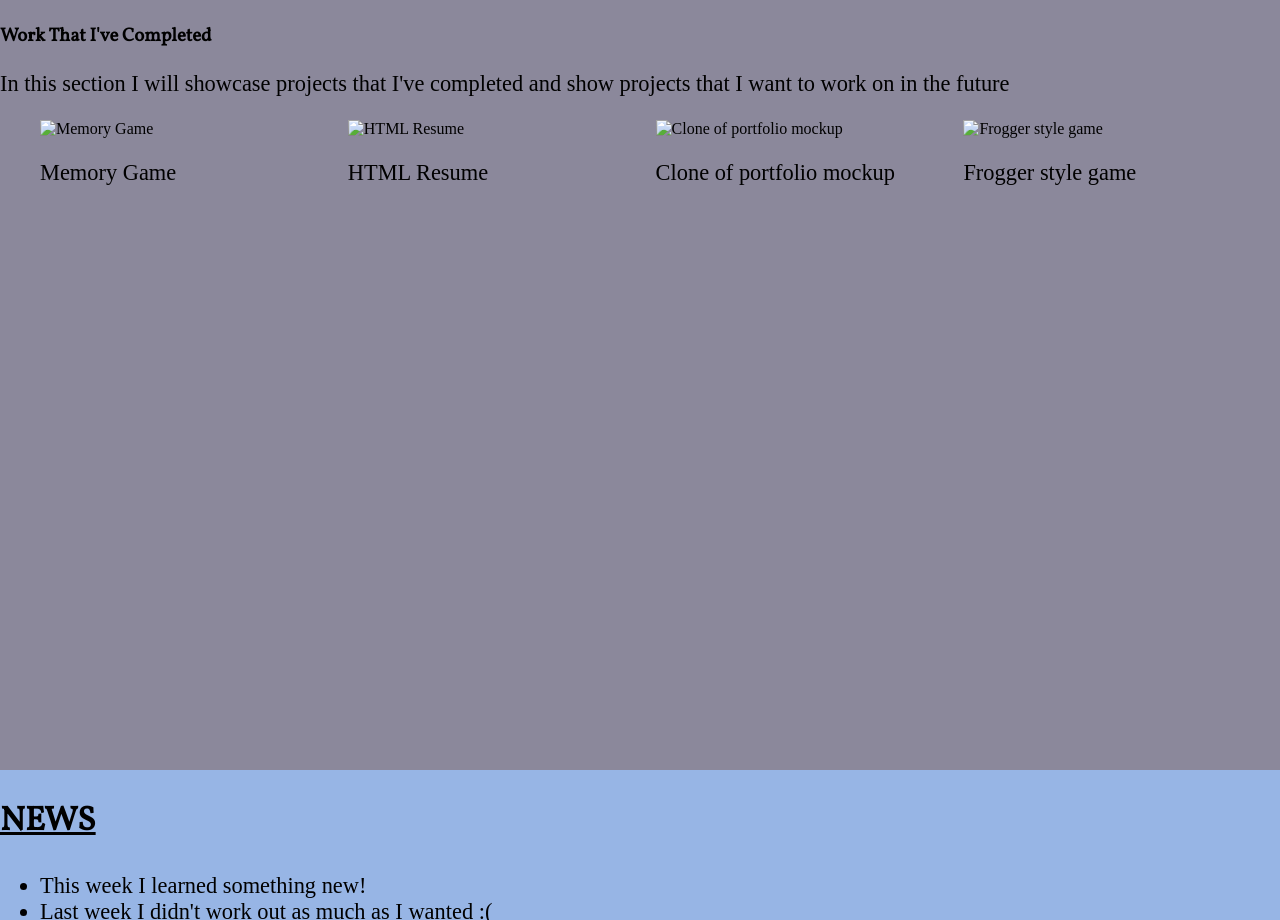
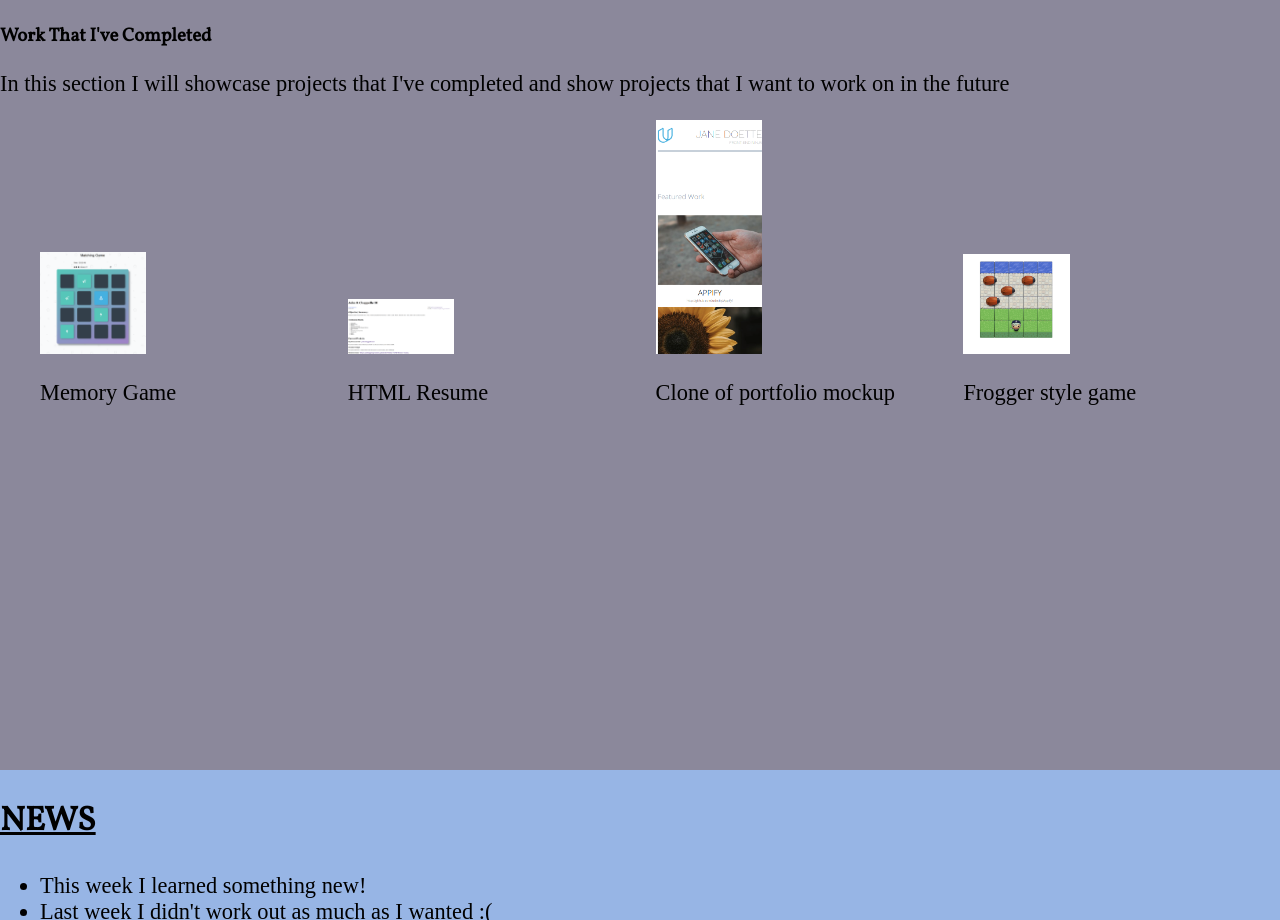
Before and after one commit to jrchapprogrammer/cbk-portfolio-current, a plain HTML site: page index.html in a window 1280 px wide. Shown: the part 1460-2380 px from the top of the page. Drawn offline with Linux system fonts and the light colour scheme; the site is published under a folder, as on GitHub Pages, so addresses that start at the root find nothing; a web font is replaced by a local one.

Commit message:
fix portfolio img rel path

```diff
--- a/index.html
+++ b/index.html
@@ -116,17 +116,17 @@
       </p>
       <ul>
         <li class="quarter-width">
-          <img class="work-img" src="/img/Memory-Game.png" alt="Memory Game" />
+          <img class="work-img" src="img/Memory-Game.png" alt="Memory Game" />
           <p class="work-desc">Memory Game</p>
         </li>
         <li class="quarter-width">
-          <img class="work-img" src="/img/Resume.png" alt="HTML Resume" />
+          <img class="work-img" src="img/Resume.png" alt="HTML Resume" />
           <p class="work-desc">HTML Resume</p>
         </li>
         <li class="quarter-width">
           <img
             class="work-img"
-            src="/img/Portfolio-clone.png"
+            src="img/Portfolio-clone.png"
             alt="Clone of portfolio mockup"
           />
           <p class="work-desc">Clone of portfolio mockup</p>
@@ -134,7 +134,7 @@
         <li class="quarter-width">
           <img
             class="work-img"
-            src="/img/Frogger-Game.png"
+            src="img/Frogger-Game.png"
             alt="Frogger style game"
           />
           <p class="work-desc">Frogger style game</p>
```
